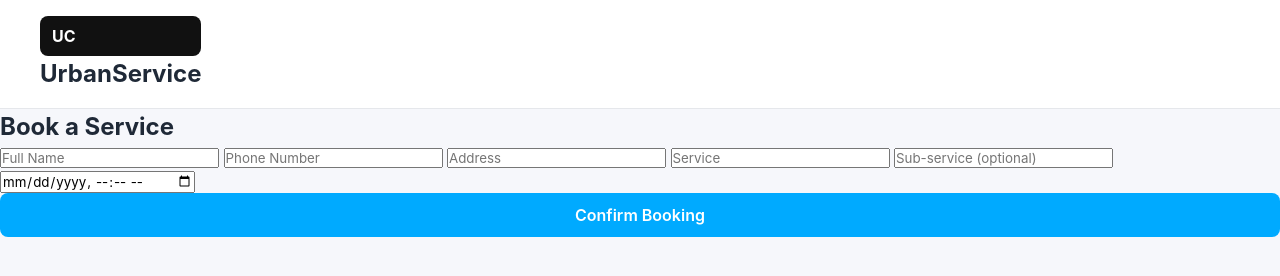
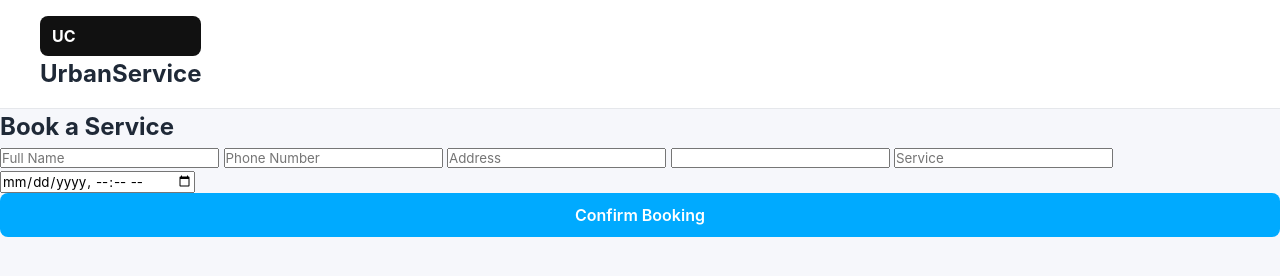
Before and after one commit to aryanpopalghat233-pixel/URBANSERVICS, a website: page public/booking.html in a window 1280 px wide. Drawn offline with Linux system fonts and the light colour scheme.

Commit message:
Update booking.html

```diff
--- a/public/booking.html
+++ b/public/booking.html
@@ -21,10 +21,9 @@
 <input id="name" placeholder="Full Name" required>
 <input id="phone" placeholder="Phone Number" required>
 <input id="address" placeholder="Address" required>
-
+<input id="service">
 <input id="service" placeholder="Service" readonly>
 
-<input id="subservice" placeholder="Sub-service (optional)">
 <input type="datetime-local" id="datetime">
 
 <button class="btn">Confirm Booking</button>
```
